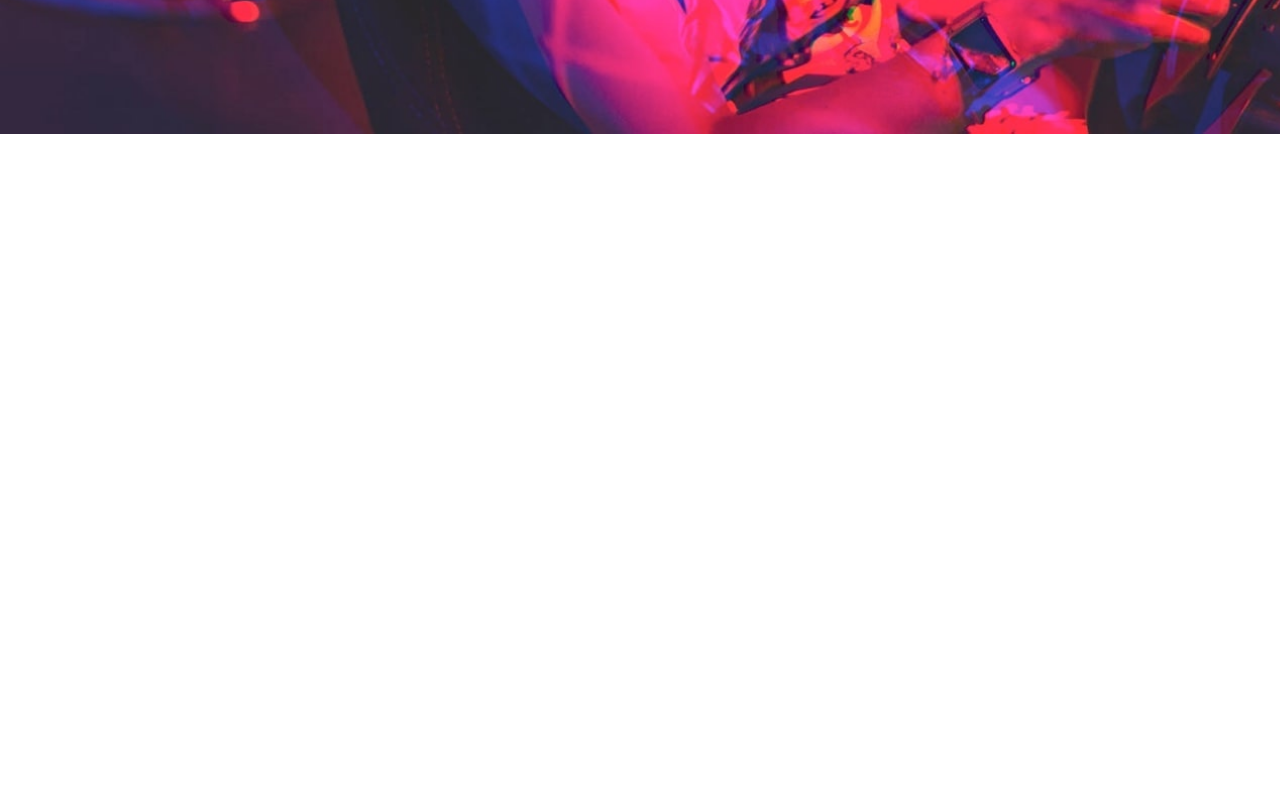
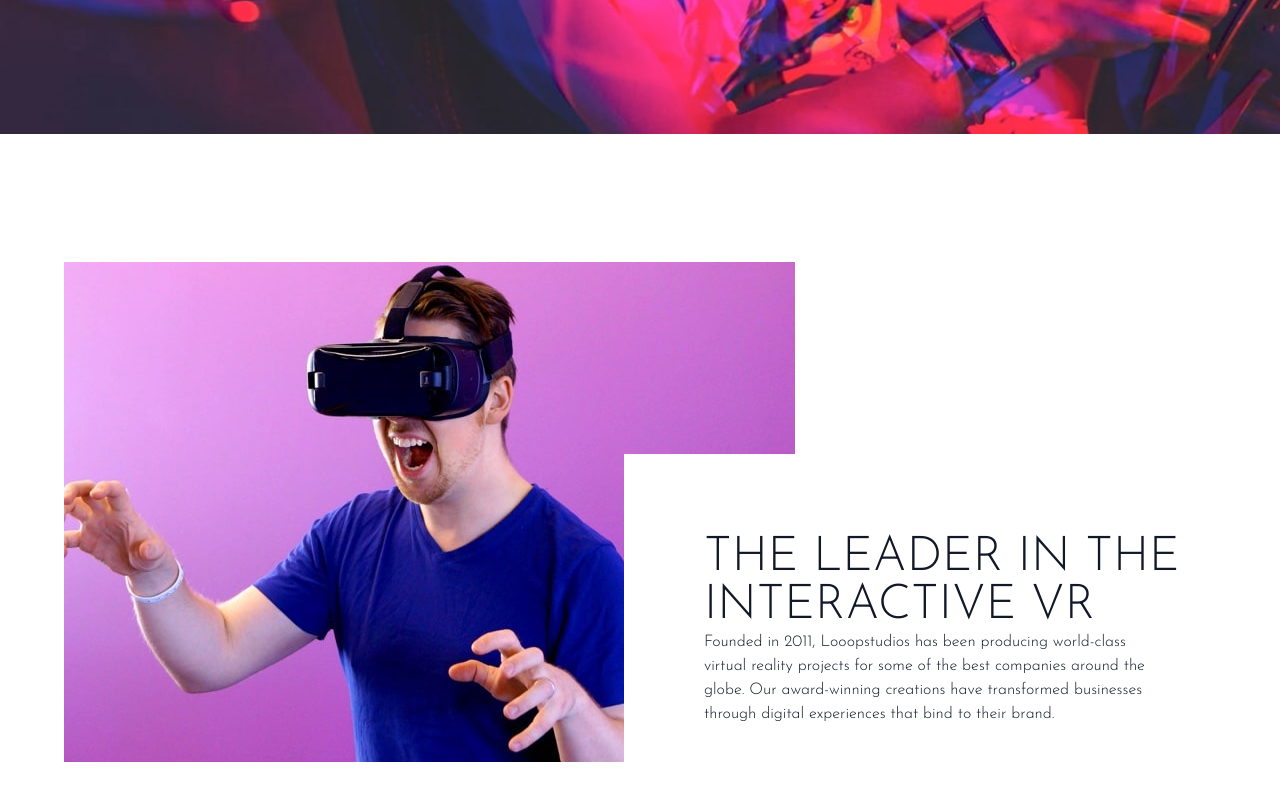
Before and after one commit to CharlesMariga/Loop-studio, a website: page index.html in a window 1280 px wide. Shown: the part 522-1331 px from the top of the page. Before the commit the page ends 800 px from the top, so only its background shows below. Drawn offline with Linux system fonts and the light colour scheme.

Commit message:
feat: feature section

```diff
--- a/index.html
+++ b/index.html
@@ -67,5 +67,36 @@
         </div>
       </div>
     </section>
+
+    <!-- Feature section -->
+    <section id="feature">
+      <!-- Feature container -->
+      <div
+        class="container relative mx-auto my-32 flex max-w-6xl flex-col px-6 text-gray-900 md:flex-row md:px-0"
+      >
+        <!-- Images -->
+        <img
+          src="images/desktop/image-interactive.jpg"
+          alt="Interactive image"
+        />
+
+        <!-- Text container -->
+        <div
+          class="top-48 bg-white pr-0 md:absolute md:right-0 md:py-20 md:pl-20"
+        >
+          <h2
+            class="mx-auto mt-10 max-w-lg text-center font-sans text-4xl uppercase text-gray-900 md:mt-0 md:text-left md:text-5xl"
+          >
+            The leader in the interactive VR
+          </h2>
+          <p class="mx-auto max-w-md text-center md:mx-0 md:text-left">
+            Founded in 2011, Looopstudios has been producing world-class virtual
+            reality projects for some of the best companies around the globe.
+            Our award-winning creations have transformed businesses through
+            digital experiences that bind to their brand.
+          </p>
+        </div>
+      </div>
+    </section>
   </body>
 </html>
```
Also changed, not shown: css/style.css.
